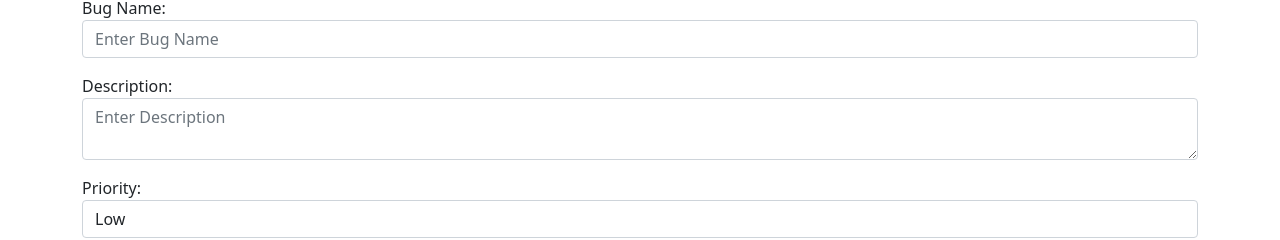
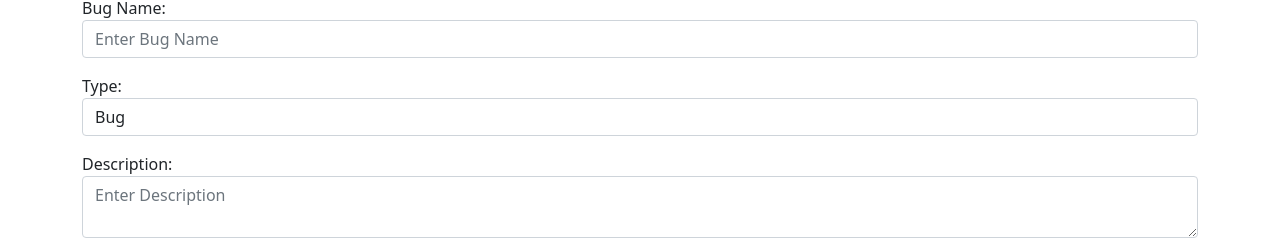
Before and after one commit to JSantos95/bug-tracker, a React (Create React App) app: page /create in a window 1280 px wide. Shown: the part 130-370 px from the top of the page. Built offline with nearby package versions, Linux system fonts and the light colour scheme; no server answers.

Commit message:
feat(): added types to bugs

```diff
--- a/src/components/createBug.js
+++ b/src/components/createBug.js
@@ -4,6 +4,7 @@ import React, { useState, useEffect } from "react";
 const CreateBug = () => {
     const [bugName, setBugName] = useState('');
     const [username, setUsername] = useState('JSantos');
+    const [type, setType] = useState('Bug')
     const [description, setDescription] = useState('');
     const [assginee, setAssginee] = useState('');
     const [priority, setPriority] = useState('Low');
@@ -14,6 +15,7 @@ const CreateBug = () => {
         const bug = {
             bugName,
             reporter: username,
+            type,
             description,
             priority,
             assginee,
@@ -44,6 +46,17 @@ const CreateBug = () => {
                         className="form-control" placeholder="Enter Bug Name"
                         onChange={e => setBugName(e.target.value)}
                     />
+                </div>
+
+                <div className="mb-3">
+                    <label>Type: </label>
+                    <select className="form-control"
+                        onChange={e => setType(e.target.value)}
+                    >
+                        <option value={"Bug"}>Bug</option>
+                        <option value={"Task"}>Task</option>
+                        <option value={"Feature"}>Feature</option>
+                    </select>
                 </div>
 
                 <div className="mb-3">
--- a/src/components/viewBug.js
+++ b/src/components/viewBug.js
@@ -5,6 +5,7 @@ import { useParams } from "react-router";
 const ViewBug = () => {
     const [bugName, setBugName] = useState('');
     const [username, setUsername] = useState('JSantos');
+    const [type, setType] = useState('Bug');
     const [description, setDescription] = useState('');
     const [assginee, setAssginee] = useState('');
     const [status, setStatus] = useState('');
@@ -18,6 +19,7 @@ const ViewBug = () => {
         axios.get(('http://localhost:5000/bugs/' + id))
             .then((result) => {
                 setBugName(result.data.bugName);
+                setType(result.data.type);
                 setDescription(result.data.description);
                 setPriority(result.data.priority);
                 setStatus(result.data.status);
@@ -51,6 +53,7 @@ const ViewBug = () => {
         const bug = {
             bugName,
             reporter: username,
+            type,
             description,
             status,
             priority,
@@ -87,6 +90,17 @@ const ViewBug = () => {
                             className="form-control" placeholder="Enter Bug Name"
                             onChange={e => setBugName(e.target.value)}
                         />
+                    </div>
+
+                    <div className="mb-3">
+                        <label>Type: </label>
+                        <select className="form-control"
+                            onChange={e => setType(e.target.value)}
+                        >
+                            <option value={"Bug"}>Bug</option>
+                            <option value={"Task"}>Task</option>
+                            <option value={"Feature"}>Feature</option>
+                        </select>
                     </div>
 
                     <div className="mb-3">
```
